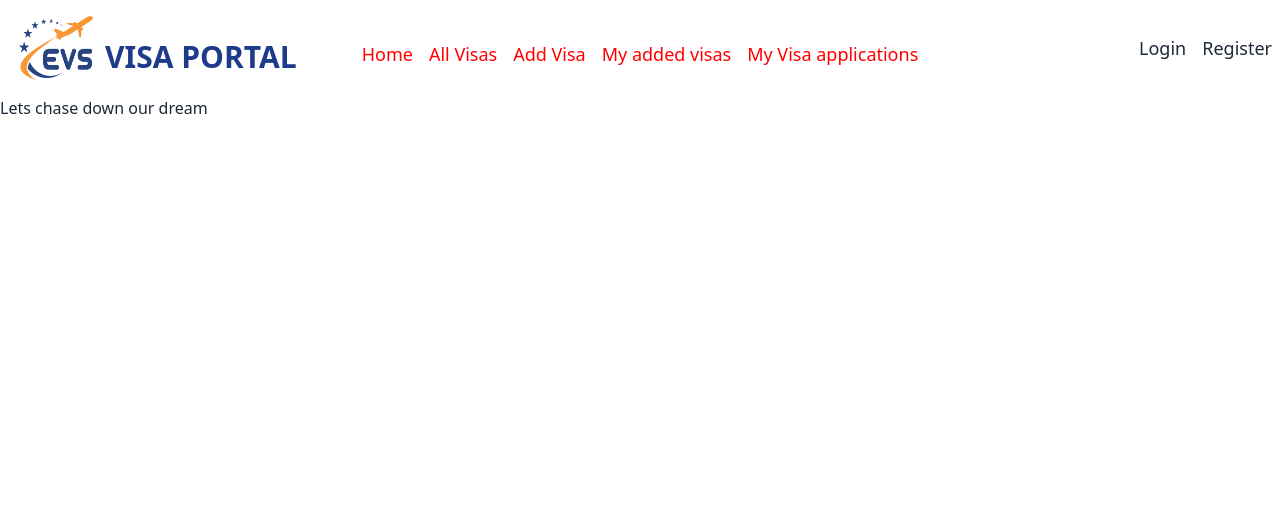
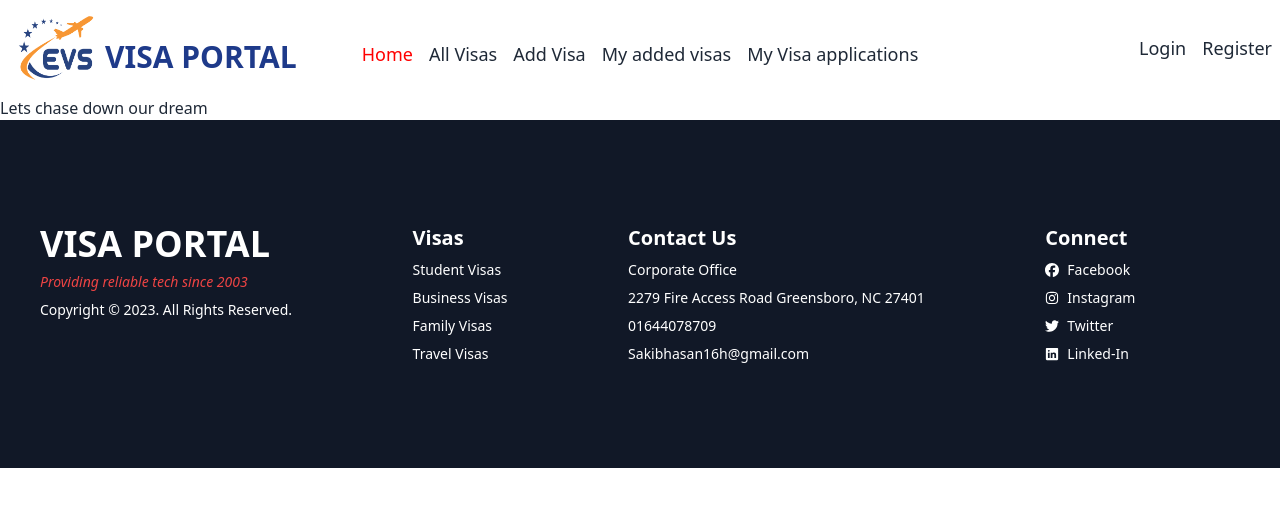
Before and after one commit to SakibHasan7439/Visa-service-provider, a React (Vite) app: page / in a window 1280 px wide. Shown: the top 506 px of the page. Built offline with nearby package versions, Linux system fonts and the light colour scheme; no server answers.

Commit message:
footer and add visa pages form design completed

```diff
--- a/src/Components/Footer.jsx
+++ b/src/Components/Footer.jsx
@@ -0,0 +1,55 @@
+import { FaFacebook } from "react-icons/fa6";
+import { FaTwitter } from "react-icons/fa";
+import { FaInstagram } from "react-icons/fa";
+import { IoLogoLinkedin } from "react-icons/io5";
+
+const Footer = () => {
+  return (
+    <footer className="footer max-w-7xl w-full mx-auto text-white p-10">
+      <aside>
+        <p className="text-2xl lg:text-4xl font-bold">
+            VISA PORTAL
+        </p>
+        <p className="italic text-red-500">
+         Providing reliable tech since 2003
+        </p>
+        <p>Copyright &copy; 2023. All Rights Reserved.</p>
+      </aside>
+      <nav>
+        <h6 className="font-semibold text-xl text-white">Visas</h6>
+        <a className="link link-hover">Student Visas</a>
+        <a className="link link-hover">Business Visas</a>
+        <a className="link link-hover">Family Visas</a>
+        <a className="link link-hover">Travel Visas</a>
+      </nav>
+      <nav>
+        <h6 className="font-semibold text-xl text-white">Contact Us</h6>
+        <a className="link link-hover">Corporate Office</a>
+        <a className="link link-hover">2279 Fire Access Road Greensboro, NC 27401</a>
+        <a className="link link-hover">01644078709</a>
+        <a className="link link-hover">Sakibhasan16h@gmail.com</a>
+      </nav>
+      <nav>
+        <h6 className="font-semibold text-xl text-white">Connect</h6>
+        <a className="link flex items-center gap-2 link-hover">
+            <FaFacebook></FaFacebook>
+            <p>Facebook</p>
+        </a>
+        <a className="link flex items-center gap-2 link-hover">
+            <FaInstagram></FaInstagram>
+            <p>Instagram</p>
+        </a>
+        <a className="link flex items-center gap-2 link-hover">
+            <FaTwitter></FaTwitter>
+            <p>Twitter</p>
+        </a>
+        <a className="link flex items-center gap-2 link-hover">
+            <IoLogoLinkedin></IoLogoLinkedin>
+            <p>Linked-In</p>
+        </a>
+      </nav>
+    </footer>
+  );
+};
+
+export default Footer;
--- a/src/Components/Navbar.jsx
+++ b/src/Components/Navbar.jsx
@@ -58,18 +58,20 @@ const Navbar = () => {
       </div>
       <div className="navbar-center hidden pt-[12px] lg:flex">
         <ul className="menu menu-horizontal gap-4 lg:text-sm xl:text-lg text-lg px-1">
-          <NavLink>Home</NavLink>
-          <NavLink>All Visas</NavLink>
-          <NavLink>Add Visa</NavLink>
-          <NavLink>My added visas</NavLink>
-          <NavLink>My Visa applications</NavLink>
+          <NavLink to={"/"}>Home</NavLink>
+          <NavLink to={"/allVisas"}>All Visas</NavLink>
+          <NavLink to={"/addVisas"}>Add Visa</NavLink>
+          <NavLink to={"/myVisa"}>My added visas</NavLink>
+          <NavLink to={"/myApplication"}>My Visa applications</NavLink>
         </ul>
       </div>
       <div className="navbar-end">
         {
           user ?
           <div className="flex gap-4 text-lg">
-            <img className="w-7 h-7 md:w-12 md:h-12 object-cover rounded-full" src={user.photoURL} alt="user image" />
+            <div className="tooltip" data-tip={user.displayName}>
+              <img className="w-7 h-7 md:w-12 md:h-12 object-cover rounded-full" src={user.photoURL} alt="user image" />
+            </div>
             <button onClick={handleSignOut} className="bg-red-500 rounded-md text-sm px-5 py-1 font-semibold text-white">LogOut</button>
           </div> :
           <div className="flex gap-4 text-lg">
--- a/src/Layout/MainLayout.jsx
+++ b/src/Layout/MainLayout.jsx
@@ -1,5 +1,6 @@
 import { Outlet } from "react-router-dom";
 import Navbar from "../Components/Navbar";
+import Footer from "../Components/Footer";
 
 const MainLayout = () => {
     return (
@@ -10,6 +11,9 @@ const MainLayout = () => {
             <div>
                 <Outlet></Outlet>
             </div>
+            <div className="bg-gray-900 py-6 lg:py-16">
+                <Footer></Footer>
+            </div>
         </div>
     );
 };
--- a/src/Pages/AddVisa.jsx
+++ b/src/Pages/AddVisa.jsx
@@ -0,0 +1,95 @@
+import "./rawClasses.css";
+
+const AddVisa = () => {
+    const handleSubmit = (e) =>{
+        e.preventDefault();
+        const form = e.target;
+        const countryImage = form.countryImage.value;
+        const countryName = form.name.value;
+        const visa_type = form.visas.value;
+        const Processing_time = form.time.value;
+
+        console.log({countryImage, countryName, visa_type, Processing_time});
+    }
+  return (
+    <div className="max-w-7xl w-full mx-auto mb-6">
+      <h2 className="text-center mb-6 lg:mb-8 text-2xl lg:text-4xl font-bold">Add Visa</h2>
+      <form onSubmit={handleSubmit}>
+        <div className="lg:flex justify-between gap-4">
+          <div>
+            <label>Country image</label>
+            <input type="text" name="countryImage" id="" />
+
+            <label>Country Name</label>
+            <input type="text" name="name" id="" />
+
+            <label>Visa_type</label>
+            <select
+              name="visas"
+              id="visas"
+              className="block mb-4 border rounded-md border-black"
+            >
+              <option value="student_visa">Student Visa</option>
+              <option value="business_visa">Business Visa</option>
+              <option value="family_visa">Family Visa</option>
+            </select>
+
+            <label>Processing Time</label>
+            <input type="text" name="time" id="" />
+
+            <label>Required Documents</label>
+            <div className="flex gap-2 items-center">
+              <input
+                style={{ height: "15px", width: "15px", marginBottom: "0px" }}
+                type="checkbox"
+                name="validPassport"
+              />
+              <label>Valid Passport</label>
+            </div>
+
+            <div className="flex gap-2 items-center">
+              <input
+                style={{ height: "15px", width: "15px", marginBottom: "0px" }}
+                type="checkbox"
+                name="applicationForm"
+              />
+              <label>Visa application form</label>
+            </div>
+
+            <div className="flex gap-2 items-center">
+              <input
+                style={{ height: "15px", width: "15px", marginBottom: "0px" }}
+                type="checkbox"
+                name="photograph"
+              />
+              <label>Recent passport-sized photograph</label>
+            </div>
+          </div>
+          <div>
+            <label>Description</label>
+            <textarea
+              placeholder="description"
+              name="description"
+              className="textarea textarea-bordered textarea-md w-full"
+            ></textarea>
+
+            <label>Age_restriction</label>
+            <input type="number" placeholder="age restriction" name="age" id="" />
+
+            <label>Fee</label>
+            <input type="text"  placeholder="fee" name="countryImage" id="" />
+
+            <label>Validity</label>
+            <input type="text" placeholder="validity" name="countryImage" id="" />
+
+            <label>Application_method</label>
+            <input type="text" placeholder="application method" name="countryImage" id="" />
+          </div>
+        </div>
+        <input className="flex justify-center" type="submit" value="Add Visa" />
+      </form>
+    </div>
+  );
+};
+
+export default AddVisa;
--- a/src/Pages/ErrorPage.jsx
+++ b/src/Pages/ErrorPage.jsx
@@ -0,0 +1,15 @@
+import { Link } from "react-router-dom";
+import error from "../assets/errorPage.jpg"
+
+const ErrorPage = () => {
+    return (
+        <div className="flex items-center relative md:mt-14 justify-center">
+            <img src={error} alt="error image" />
+            <div className="absolute bottom-10">
+                <Link className="bg-white px-4 py-2 rounded-md shadow-md" to={"/"}>Go Home</Link>
+            </div>
+        </div>
+    );
+};
+
+export default ErrorPage;
--- /dev/null
+++ b/src/Pages/rawClasses.css
@@ -0,0 +1,14 @@
+label {
+    width: 100%;
+    font-size: 16px;
+    font-weight: 500;
+}
+
+input {
+    height: 45px;
+    width: 100%;
+    border: 1px solid rgb(202, 202, 202);
+    border-radius: 8px;
+    margin-bottom: 14px;
+    padding-left: 10px;
+}
--- a/src/Provider/AuthProvider.jsx
+++ b/src/Provider/AuthProvider.jsx
@@ -1,6 +1,7 @@
 import { createUserWithEmailAndPassword, GoogleAuthProvider, onAuthStateChanged, signInWithEmailAndPassword, signInWithPopup, signOut, updateProfile } from "firebase/auth";
 import { createContext, useEffect, useState } from "react";
 import auth from "../firebase/firebase.init";
+// eslint-disable-next-line react-refresh/only-export-components
 export const AuthContext = createContext(null);
 // eslint-disable-next-line react/prop-types
 const AuthProvider = ({children}) => {
--- a/src/Routes/Router.jsx
+++ b/src/Routes/Router.jsx
@@ -3,16 +3,23 @@ import MainLayout from "../Layout/MainLayout";
 import Home from "../Pages/Home";
 import Login from "../Pages/Login";
 import Register from "../Pages/Register";
+import ErrorPage from "../Pages/ErrorPage";
+import AddVisa from "../Pages/AddVisa";
 
 const Router = createBrowserRouter([
     {
         path: "/",
         element: <MainLayout></MainLayout>,
-        // add error page
+        errorElement: <ErrorPage></ErrorPage>,
         children: [
             {
                 path: "/",
                 element: <Home></Home>
+            },
+
+            {
+                path: "/addVisas",
+                element: <AddVisa></AddVisa>
             },
 
             {
```
Also changed, not shown: src/assets/errorPage.jpg (added).
